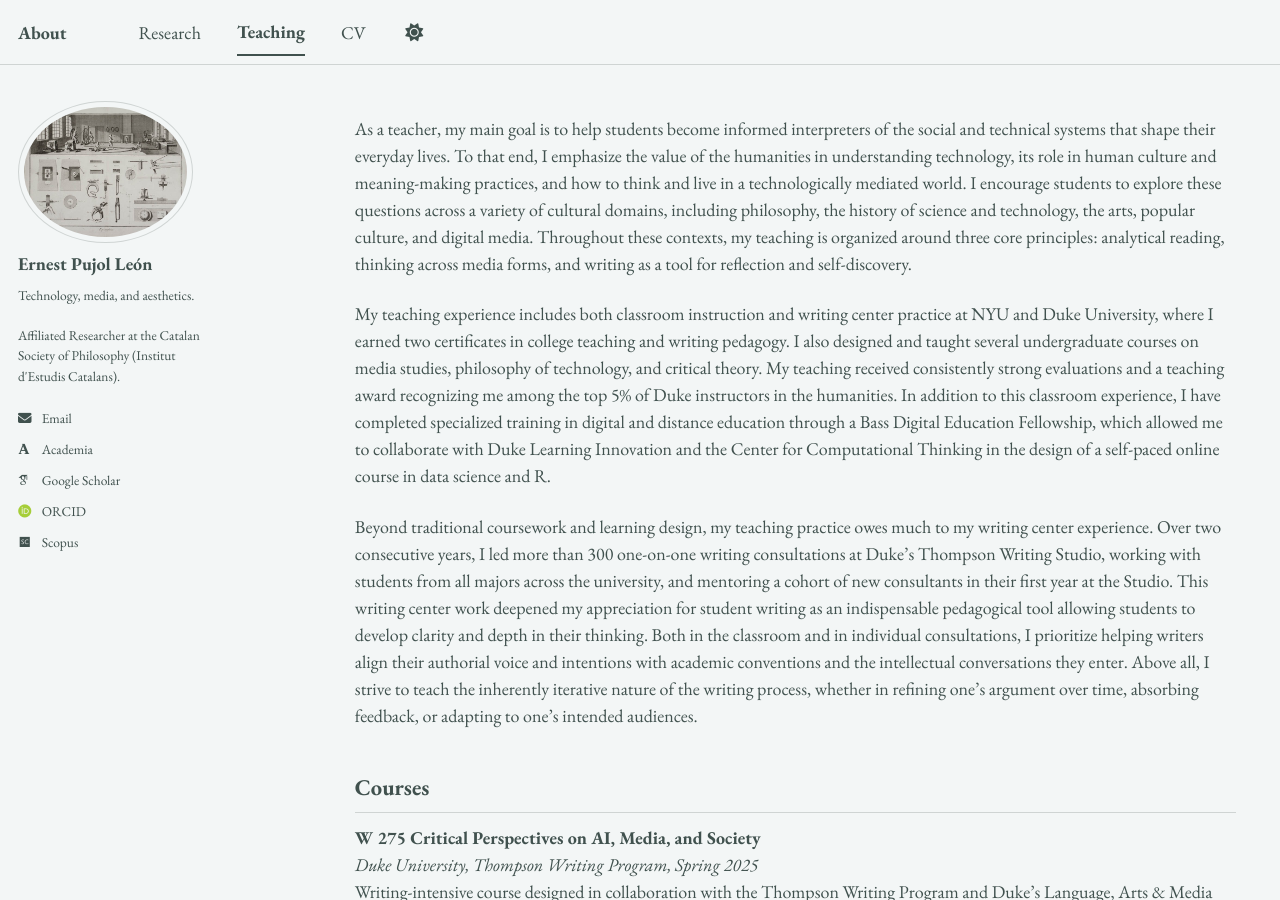
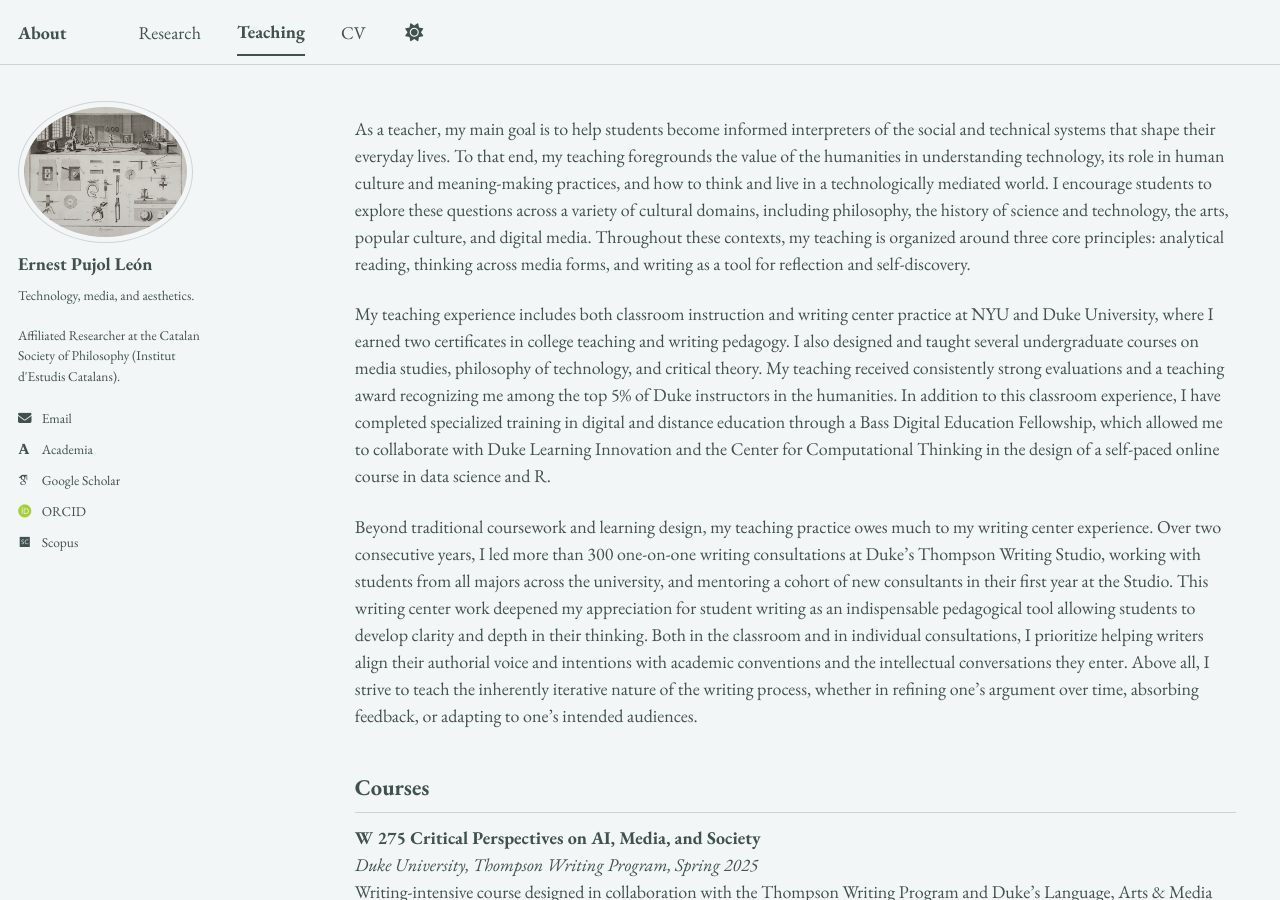
Before and after one commit to epujol90/epujol90.github.io, a Jekyll site: the page built from _pages/teaching.md, in a window 1280 px wide and 900 px high. Built offline with Jekyll 4.4.1, drawn with Linux system fonts in a browser that asks for light colours; some web fonts are replaced; a script bundle is joined from its source files by our own code; library files that are not in the unit come from our copies.

Commit message:
Update teaching.md

```diff
--- a/_pages/teaching.md
+++ b/_pages/teaching.md
@@ -5,7 +5,7 @@ permalink: /teaching/
 author_profile: true
 ---
 
-As a teacher, my main goal is to help students become informed interpreters of the social and technical systems that shape their everyday lives. To that end, I emphasize the value of the humanities in understanding technology, its role in human culture and meaning-making practices, and how to think and live in a technologically mediated world. I encourage students to explore these questions across a variety of cultural domains, including philosophy, the history of science and technology, the arts, popular culture, and digital media. Throughout these contexts, my teaching is organized around three core principles: analytical reading, thinking across media forms, and writing as a tool for reflection and self-discovery.
+As a teacher, my main goal is to help students become informed interpreters of the social and technical systems that shape their everyday lives. To that end, my teaching foregrounds the value of the humanities in understanding technology, its role in human culture and meaning-making practices, and how to think and live in a technologically mediated world. I encourage students to explore these questions across a variety of cultural domains, including philosophy, the history of science and technology, the arts, popular culture, and digital media. Throughout these contexts, my teaching is organized around three core principles: analytical reading, thinking across media forms, and writing as a tool for reflection and self-discovery.
 
 My teaching experience includes both classroom instruction and writing center practice at NYU and Duke University, where I earned two certificates in college teaching and writing pedagogy. I also designed and taught several undergraduate courses on media studies, philosophy of technology, and critical theory. My teaching received consistently strong evaluations and a teaching award recognizing me among the top 5% of Duke instructors in the humanities. In addition to this classroom experience, I have completed specialized training in digital and distance education through a Bass Digital Education Fellowship, which allowed me to collaborate with Duke Learning Innovation and the Center for Computational Thinking in the design of a self-paced online course in data science and R.
 
```
